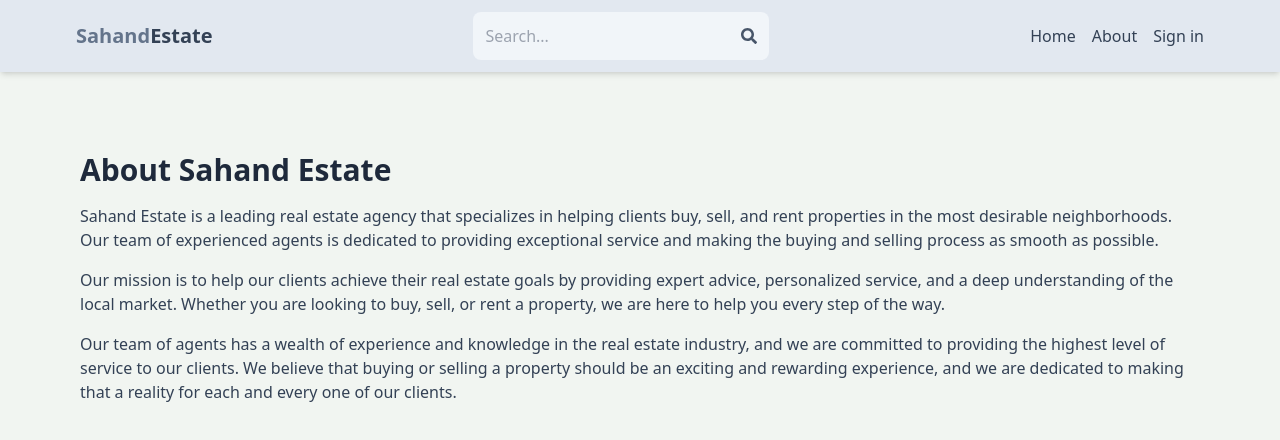
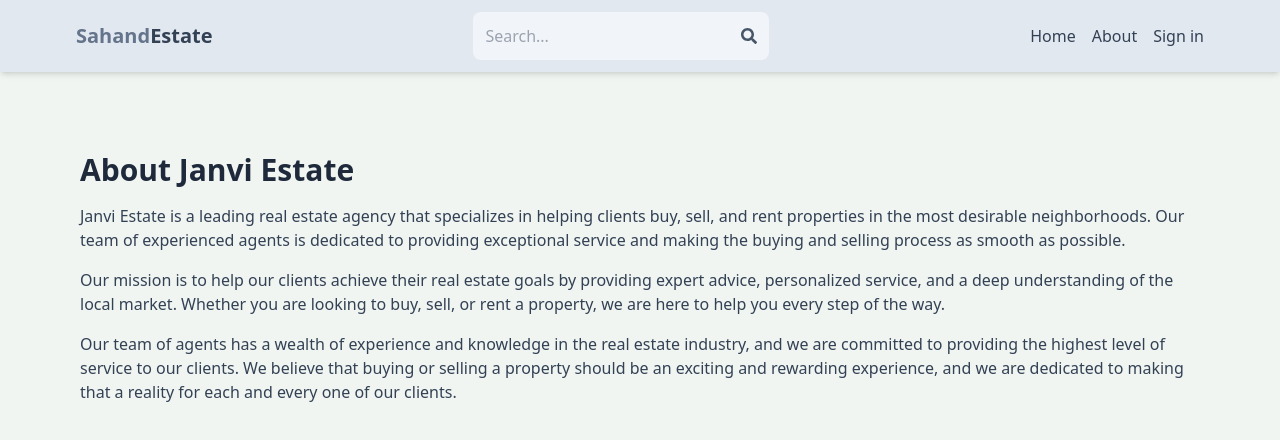
Before and after one commit to janvijindal/Real-Estate, a React (Vite) app in the folder client/: page /about in a window 1280 px wide. Shown: the top 440 px of the page. Built offline with nearby package versions, Linux system fonts and the light colour scheme; no server answers.

Commit message:
Update About.jsx

```diff
--- a/client/src/pages/About.jsx
+++ b/client/src/pages/About.jsx
@@ -3,8 +3,8 @@
 export default function About() {
   return (
     <div className='py-20 px-4 max-w-6xl mx-auto'>
-      <h1 className='text-3xl font-bold mb-4 text-slate-800'>About Sahand Estate</h1>
-      <p className='mb-4 text-slate-700'>Sahand Estate is a leading real estate agency that specializes in helping clients buy, sell, and rent properties in the most desirable neighborhoods. Our team of experienced agents is dedicated to providing exceptional service and making the buying and selling process as smooth as possible.</p>
+      <h1 className='text-3xl font-bold mb-4 text-slate-800'>About Janvi Estate</h1>
+      <p className='mb-4 text-slate-700'>Janvi Estate is a leading real estate agency that specializes in helping clients buy, sell, and rent properties in the most desirable neighborhoods. Our team of experienced agents is dedicated to providing exceptional service and making the buying and selling process as smooth as possible.</p>
       <p className='mb-4 text-slate-700'>
       Our mission is to help our clients achieve their real estate goals by providing expert advice, personalized service, and a deep understanding of the local market. Whether you are looking to buy, sell, or rent a property, we are here to help you every step of the way.
       </p>
```
